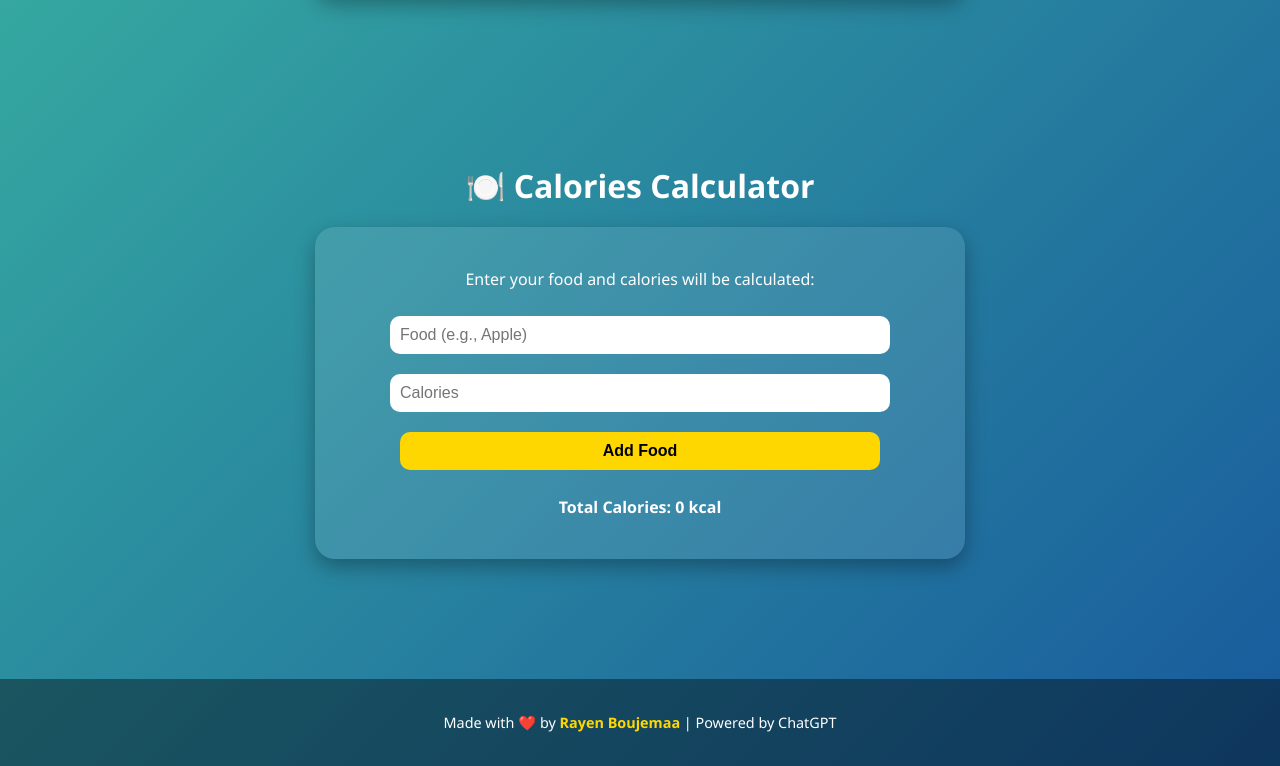
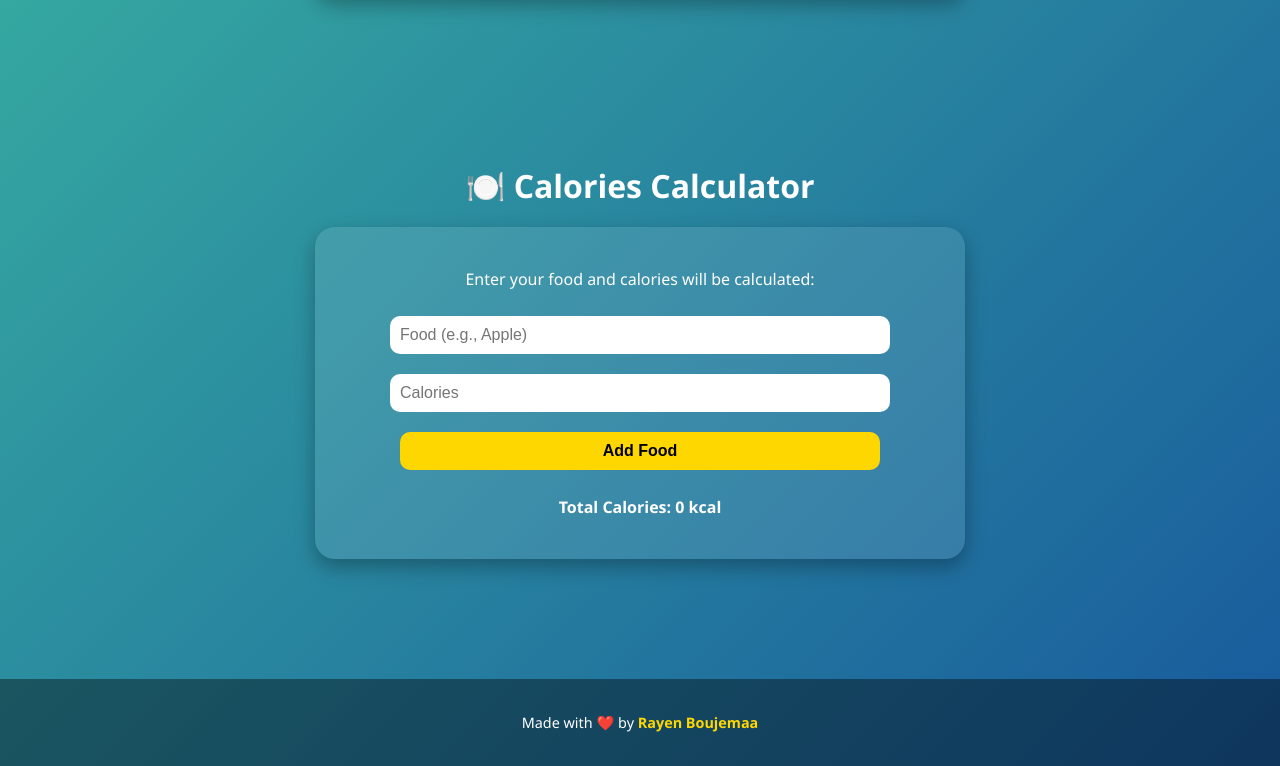
Before and after one commit to boujemaarayen947-debug/i11, a plain HTML site: page index.html in a window 1280 px wide. Shown: the part 1007-1773 px from the top of the page. Drawn offline with Linux system fonts and the light colour scheme.

Commit message:
Add files via upload

```diff
--- a/index.html
+++ b/index.html
@@ -166,7 +166,7 @@
   </section>
 
   <footer>
-    <p>Made with ❤️ by <span>Rayen Boujemaa</span> | Powered by ChatGPT</p>
+    <p>Made with ❤️ by <span>Rayen Boujemaa</span> </p>
   </footer>
 
   <script>
```
